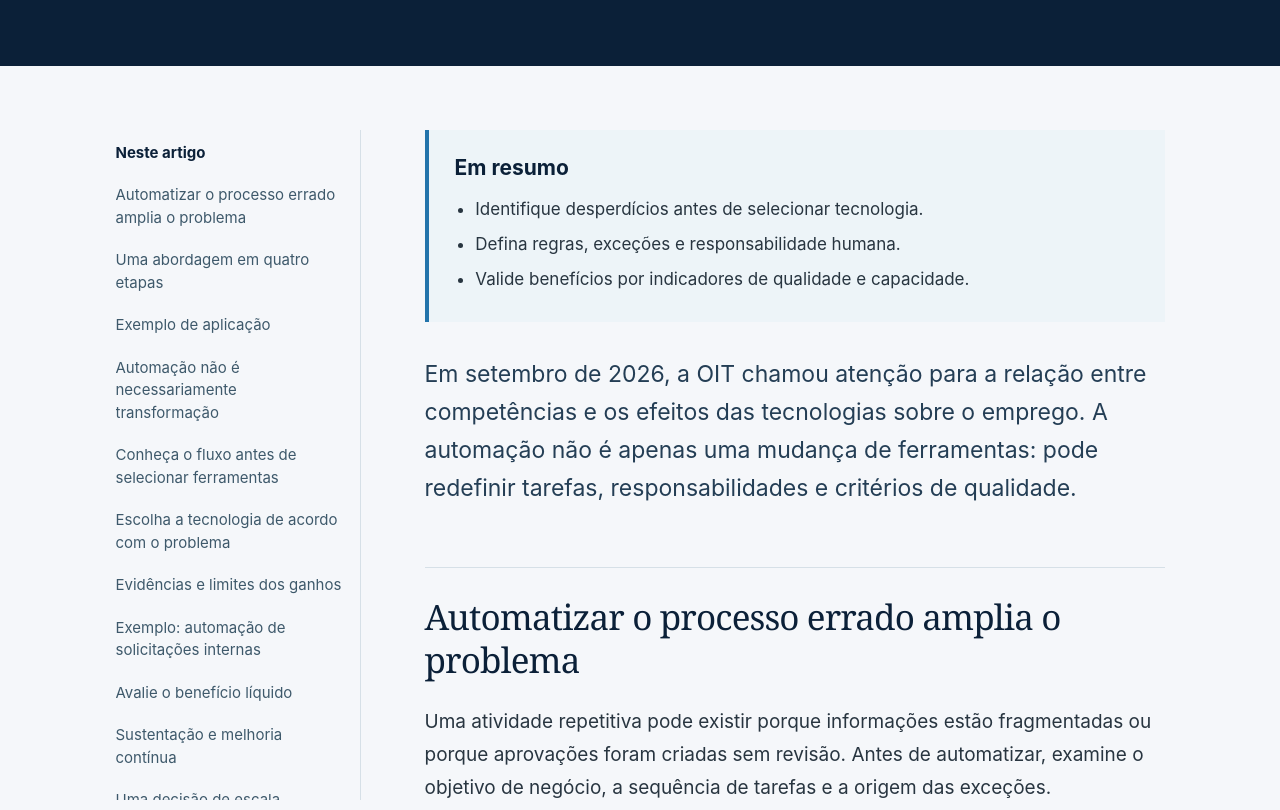
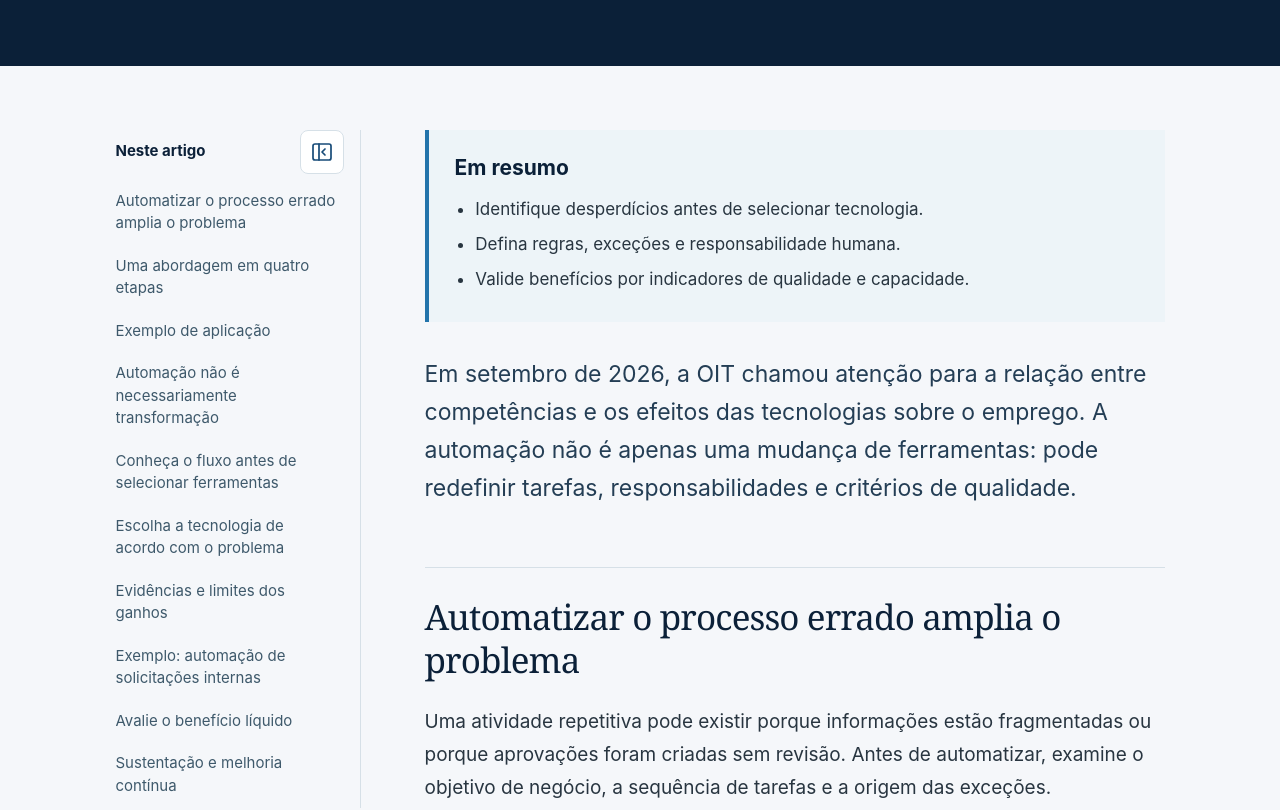
Before and after one commit to IMGestao/imgestao-site, a React (Vite) app: page /insights/automacao-redesenho-processos in a window 1280 px wide. Shown: the part 980-1790 px from the top of the page. Built offline with nearby package versions, Linux system fonts and the light colour scheme.

Commit message:
UX aprovado: índice recolhível dos artigos (PR #16)
Publicação em produção autorizada após homologação e teste de recolhimento e reabertura.

```diff
--- a/scripts/validate-seo.mjs
+++ b/scripts/validate-seo.mjs
@@ -70,6 +70,8 @@ for (const route of routes) {
     assert(html.includes("Em resumo"), route + ": resumo");
     assert(html.includes("Referências e leitura complementar"), route + ": referências");
     assert(html.includes("rd-reading-body"), route + ": conteúdo");
+    assert.match(html, /<details class="rd-reading-index" open=""><summary class="rd-reading-index-toggle"/, route + ": índice recolhível aberto por padrão");
+    assert(html.includes('aria-label="Neste artigo"'), route + ": índice acessível");
     const published = !article.edicaoRetroativa || article.dataPublicacao;
     if (published) assert(sitemap.includes("<loc>" + SITE_URL + route + "</loc>"));
     else assert(!sitemap.includes("<loc>" + SITE_URL + route + "</loc>"));
--- a/src/features/insights/pages/ArticlePage.jsx
+++ b/src/features/insights/pages/ArticlePage.jsx
@@ -189,10 +189,15 @@ export default function ArticlePage() {
           <div className="rd-reading-layout">
             {headings.length > 0 && (
               <aside className="rd-reading-aside">
-                <nav aria-label="Neste artigo">
-                  <h2>Neste artigo</h2>
-                  <ul>{headings.map(bloco => <li key={bloco.texto}><a href={`#${headingToAnchor(bloco.texto)}`}>{bloco.texto}</a></li>)}</ul>
-                </nav>
+                <details className="rd-reading-index" open>
+                  <summary className="rd-reading-index-toggle" title="Recolher ou expandir o índice">
+                    <span className="rd-reading-index-label">Neste artigo</span>
+                    <svg className="rd-reading-index-icon" width="24" height="24" viewBox="0 0 24 24" fill="none" stroke="currentColor" strokeWidth="1.7" strokeLinecap="round" strokeLinejoin="round" aria-hidden="true"><rect x="3" y="4" width="18" height="16" rx="2"/><path d="M9 4v16m6-11-3 3 3 3"/></svg>
+                  </summary>
+                  <nav className="rd-reading-index-content" aria-label="Neste artigo">
+                    <ul>{headings.map(bloco => <li key={bloco.texto}><a href={`#${headingToAnchor(bloco.texto)}`}>{bloco.texto}</a></li>)}</ul>
+                  </nav>
+                </details>
               </aside>
             )}
             <article className="rd-reading">
--- a/src/index.css
+++ b/src/index.css
@@ -632,8 +632,19 @@ img {
 /* Leitura editorial — hierarquia, contraste e escaneabilidade */
 .rd-reading-shell{max-width:1310px;margin:0 auto;padding:clamp(32px,5vw,72px) clamp(24px,4vw,56px)}
 .rd-reading-layout{display:grid;grid-template-columns:minmax(190px,245px) minmax(0,740px);gap:clamp(32px,5vw,80px);align-items:start;justify-content:center}
-.rd-reading-aside{position:sticky;top:108px;max-height:calc(100vh - 130px);overflow:auto;padding:12px 16px 12px 0;border-right:1px solid #d6e0e7}
-.rd-reading-aside h2{font-size:15px;font-weight:750;color:#0b2038;margin:0 0 16px}
+.rd-reading-aside{position:sticky;top:108px;min-width:0;padding:0 16px 12px 0;border-right:1px solid #d6e0e7}
+.rd-reading-index-toggle{display:flex;align-items:center;justify-content:space-between;gap:8px;min-height:44px;cursor:pointer;list-style:none;color:#0b2038;font-size:15px;font-weight:750;margin-bottom:12px}
+.rd-reading-index-toggle::-webkit-details-marker{display:none}
+.rd-reading-index-toggle::marker{content:""}
+.rd-reading-index-icon{flex:none;color:#174b78;box-sizing:content-box;padding:9px;border:1px solid #d6e0e7;border-radius:8px;background:#fff;transition:transform .18s ease,background-color .18s ease}
+.rd-reading-index-toggle:hover .rd-reading-index-icon{background:#e2eef6}
+.rd-reading-index-toggle:focus-visible{outline:3px solid #2374ab;outline-offset:4px;border-radius:8px}
+.rd-reading-index-content{max-height:calc(100vh - 190px);overflow:auto;padding-right:6px}
+.rd-reading-index:not([open]) .rd-reading-index-toggle{margin-bottom:0;justify-content:center}
+.rd-reading-index:not([open]) .rd-reading-index-label{position:absolute;width:1px;height:1px;overflow:hidden;clip-path:inset(50%);white-space:nowrap}
+.rd-reading-index:not([open]) .rd-reading-index-icon{transform:scaleX(-1)}
+@media(min-width:901px){.rd-reading-layout:has(.rd-reading-index:not([open])){grid-template-columns:44px minmax(0,740px);gap:24px}.rd-reading-aside:has(.rd-reading-index:not([open])){border-right:0;padding:0}.rd-reading-layout:not(:has(.rd-reading-aside)){grid-template-columns:minmax(0,740px)}}
+@media(prefers-reduced-motion:reduce){.rd-reading-index-icon{transition:none}}
 .rd-reading-aside ul{list-style:none;margin:0;padding:0}
 .rd-reading-aside li{margin:0 0 12px}
 .rd-reading-aside a{display:block;color:#3e596b;font-size:15px;line-height:1.5;padding:4px 0}
@@ -663,5 +674,5 @@ img {
 .rd-reading-end{display:flex;gap:20px;flex-wrap:wrap;align-items:center;border-top:1px solid #d6e0e7;margin-top:36px;padding-top:24px}
 .rd-reading-end .rd-text-link{align-self:center}
 .rd-reading-shell a:focus-visible{outline:3px solid #2374ab;outline-offset:4px}
-@media(max-width:900px){.rd-reading-layout{grid-template-columns:minmax(0,740px);gap:25px}.rd-reading-aside{position:static;max-height:none;border-right:0;border-bottom:1px solid #d6e0e7;padding:0 0 18px}.rd-reading-aside ul{display:grid;grid-template-columns:repeat(2,minmax(0,1fr));gap:4px 18px}.rd-reading-aside li{margin:0}.rd-reading-body h2{scroll-margin-top:100px}}
+@media(max-width:900px){.rd-reading-layout{grid-template-columns:minmax(0,740px);gap:25px}.rd-reading-aside{position:static;max-height:none;border-right:0;border-bottom:1px solid #d6e0e7;padding:0 0 18px}.rd-reading-index-content{max-height:none;overflow:visible;padding-right:0}.rd-reading-index:not([open]) .rd-reading-index-toggle{justify-content:flex-start}.rd-reading-aside:has(.rd-reading-index:not([open])){padding-bottom:8px}.rd-reading-aside ul{display:grid;grid-template-columns:repeat(2,minmax(0,1fr));gap:4px 18px}.rd-reading-aside li{margin:0}.rd-reading-body h2{scroll-margin-top:100px}}
 @media(max-width:520px){.rd-reading-aside ul{grid-template-columns:1fr}.rd-summary{padding:18px}.rd-reading-body table th,.rd-reading-body table td{padding:9px;font-size:14px}.rd-reading-body div:has(>table){overflow-x:auto}}
```
